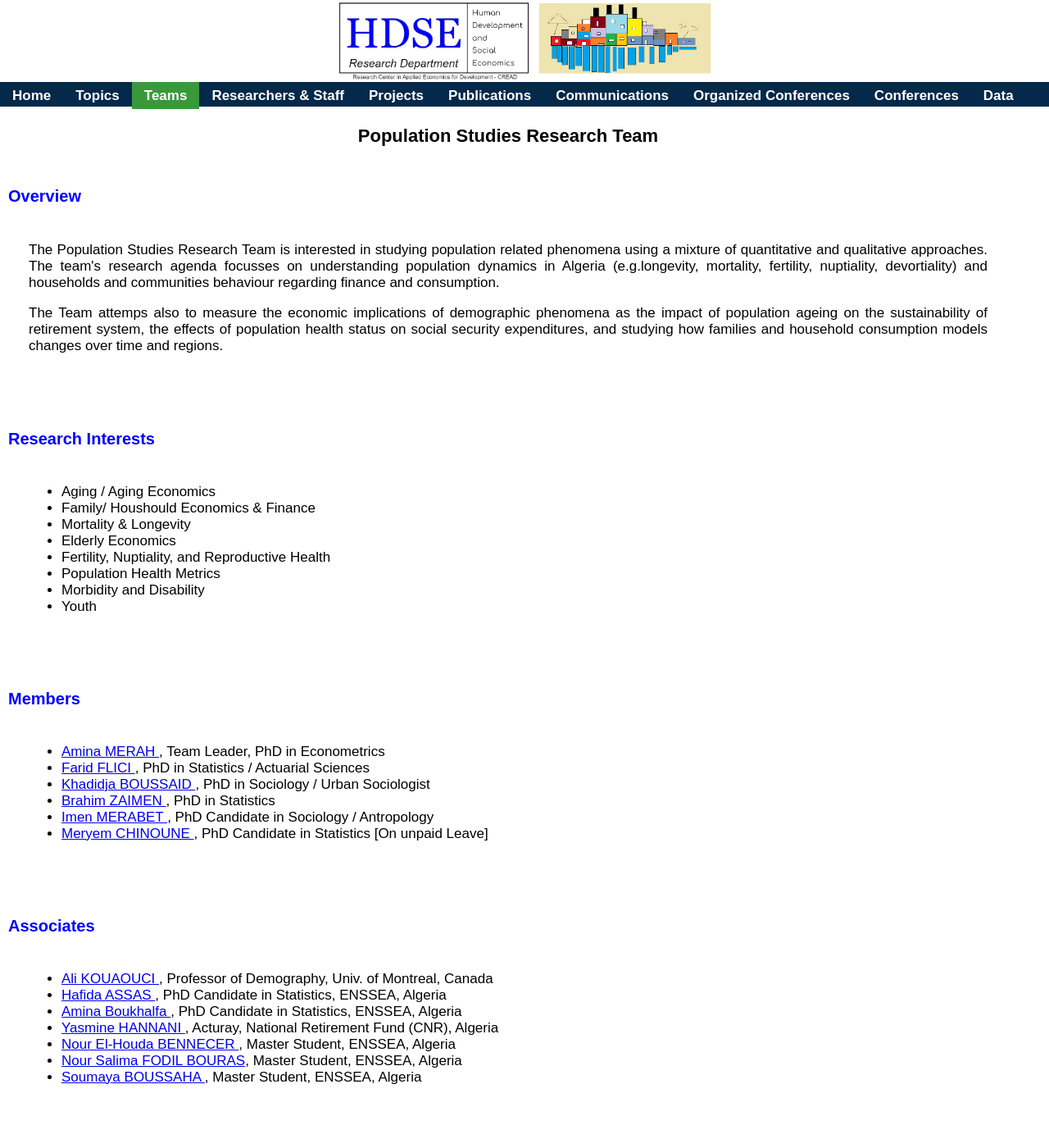
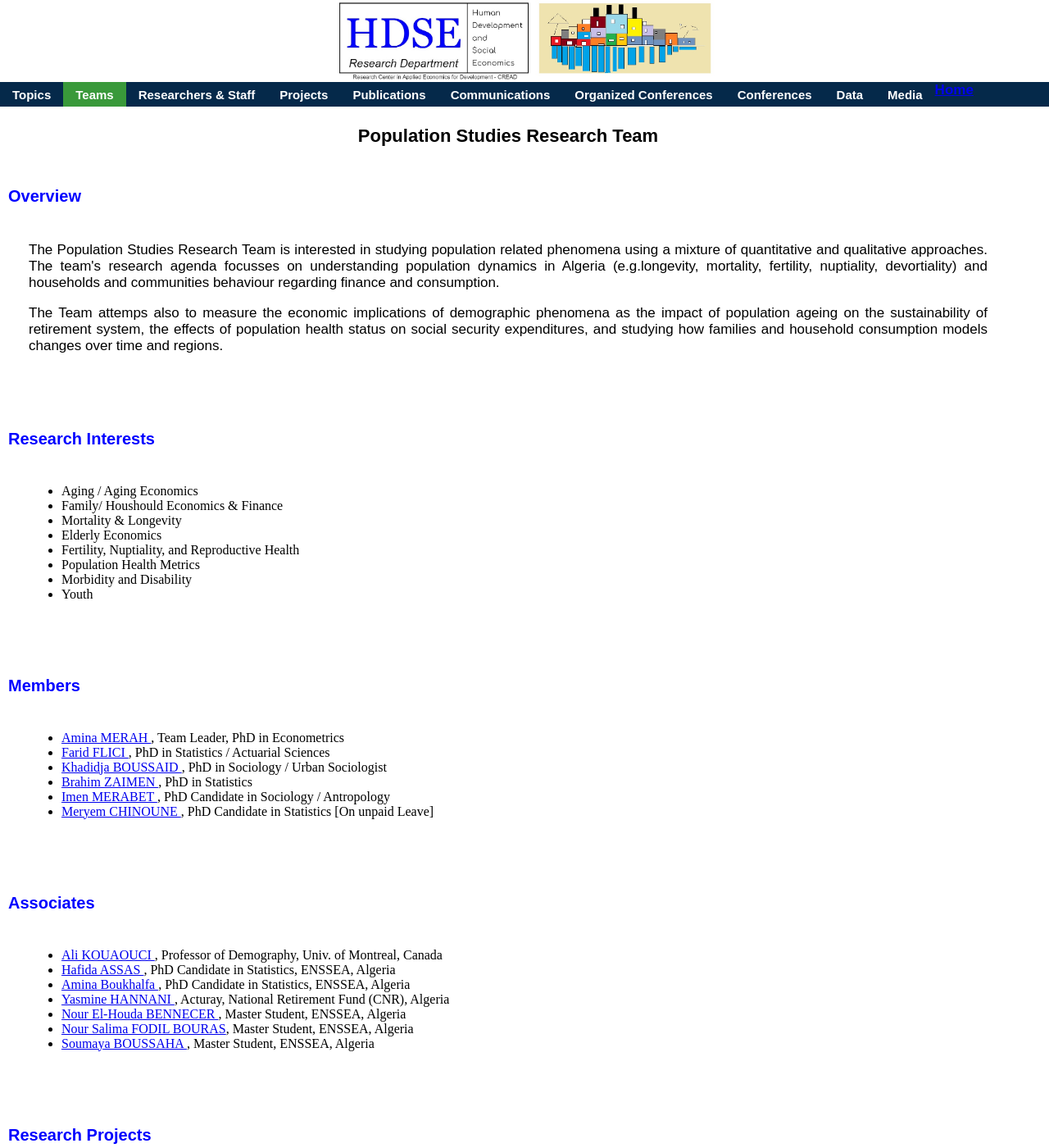
Before and after one commit to Farid-FLICI/farid-flici.github.io, a Jekyll site: the page ps.html, which Jekyll copies as it is, in a window 1280 px wide and 1400 px high. Shown: the whole window at 82% size. Built offline with Jekyll 4.4.1, drawn with Linux system fonts in a browser that asks for light colours.

Commit message:
Update ps.html

```diff
--- a/ps.html
+++ b/ps.html
@@ -10,7 +10,7 @@ p{               font-family: sans-serif; font-size: 17px; text-align: justify;
 h2{              font-family: sans-serif; font-size: 22px; font-weight: bold ; text-align: center   }
 h3{              font-family: sans-serif; font-size: 20px; font-weight: bold ; text-align: left ; color: blue}
 h4{              font-family: sans-serif; font-size: 18px; font-weight: bold ; text-align: center   }
-li{   font-family: sans-serif; font-size: 17px;}
+lo{   font-family: sans-serif; font-size: 17px;}
 
 ul.topnav {  list-style-type: none;  margin: 0;  padding: 0px 0px 0px 0px;  background-color: #05294a;
     font-family: sans-serif; font-size: 15px ; position:fixed; top: 100px; width:100%; height:30px; font-weight: bold}
@@ -41,7 +41,7 @@ ul.topnav li.right {float: right;}
 </div>
 
 <ul class="topnav">
-            <li><a href="https://farid-flici.github.io/hdse.html"> Home </a></li>
+            <lo><a href="https://farid-flici.github.io/hdse.html"> Home </a></lo>
             <li><a href="https://farid-flici.github.io/topics.html" > Topics             </a></li>
             <li><a style="background-color:#39993A; padding:7px 15px 6px 15px" href="services.html"> Teams              </a></li>
             <li><a href="products.html"> Researchers & Staff </a></li>
```
